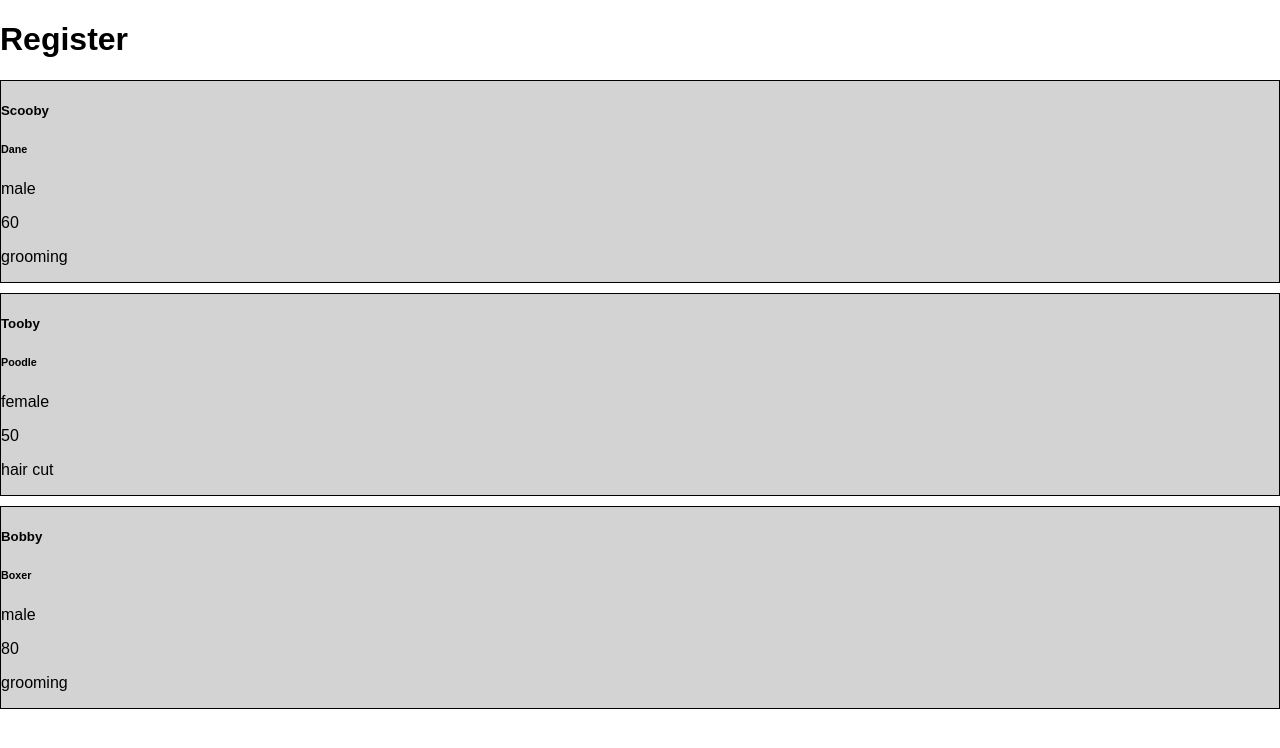
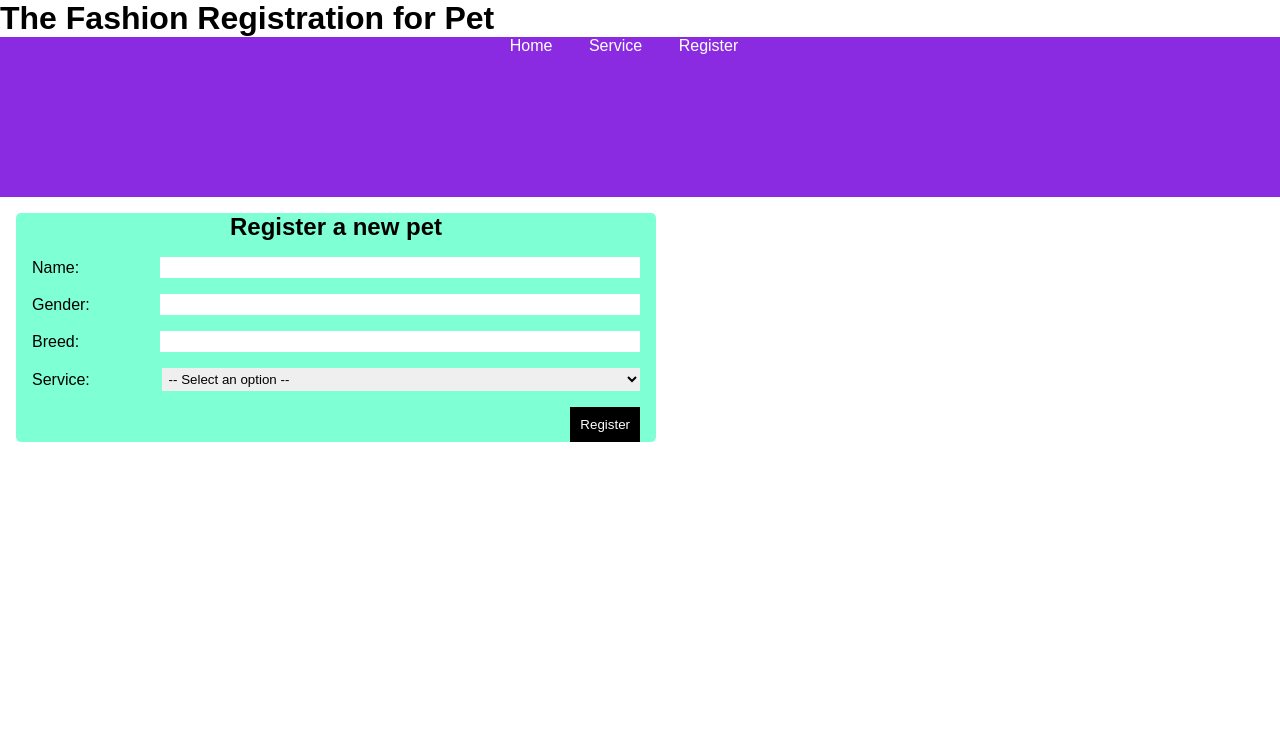
Before and after one commit to TomChau0402/Pet-Salon, a plain HTML site: page register.html in a window 1280 px wide. Drawn offline with Linux system fonts and the light colour scheme.

Commit message:
assignment2

```diff
--- a/register.html
+++ b/register.html
@@ -7,10 +7,49 @@
     <title>Document</title>
 </head>
 <body>
-    <h1> Register</h1>
-    <div id="pets">
+    <header>
+        <h1> The Fashion Registration for Pet</h1>
+        <nav>
+            <a href="index.html">Home</a>
+            <a href="services.html">Service</a>
+            <a href="register.html"> Register</a>
+        </nav>
+    </header>
+    <main>
+        <div id="petsInfo">
 
-    </div>
+        </div>
+        <div id="petNames">
+            <div class="register-form">
+                <h2> Register a new pet</h2>
+                <div class="input-control">
+                    <label> Name: </label>
+                    <input type="text" id="txtAge">
+                </div>
+                <div class="input-control">
+                    <label> Gender:</label>
+                 <input type="text" id="txtGender"></input>
+                </div>
+                <div class="input-control">
+                    <label> Breed: </label>
+                    <input type="text" id="txtBreed">
+                 </div>
+                 <div class="input-control">
+                    <label> Service: </label>
+                    <select id="txtService">
+                        <option value=""> -- Select an option --</option>
+                        <option vaalue="Grooming"> Grooming</option>
+                        <option value="Nails"> Nails</option>
+                        <option value="Vaccines"> Vaccines</option>
+                    </select>
+                </div>
+                 <div class="btn-container">
+                    <button onclick="register()" class="btn-register"> Register</button>
+                 </div>
+            </div>
+        </div>
+    </main>
+
 
     <script src="./script/register.js"></script>
     <script src="./script/display.js"></script>
--- a/styles/styles.css
+++ b/styles/styles.css
@@ -1,5 +1,5 @@
 /*global*/
-html,body{
+*{
     margin: 0;
     padding: 0;
 }
@@ -14,6 +14,16 @@ nav{
     height: 20vh;
     text-align: center;
 }
+a{
+    text-decoration: none;
+    color: white;
+    margin-right: 2rem;
+}
+h2{
+    text-align: center;
+    margin: 1rem;
+}
+/*register form*/
 .register-form{
     background-color: aquamarine;
     width: 50%;
@@ -21,16 +31,35 @@ nav{
     border-radius: 5px;
 }
 .input-control{
-display: flex;
-justify-content: space-around;
-margin: 1rem;
-align-items: center;
+    display: flex;
+    justify-content: space-around;
+    margin: 1rem;
+    align-items: center;
 }
 .input-control input,
 .input-control select{
     width: 80%;
+    padding: 3px;
+    border:none;
 }
-
+.input-control label{
+    display: block;
+    width: 20%;
+    text-align: left;
+    margin-right: 10px;
+}
+.btn-container{
+    display: flex;
+    justify-content: flex-end;
+    margin: 1rem;
+}
+.btn-register{
+    background-color: black;
+    color: white;
+    border: none;
+    padding: 10px;
+    cursor: pointer;
+}
 /* display */
 .card {
     background: lightgray;
```
Also changed, not shown: service.html (added, +22 -0 lines).
